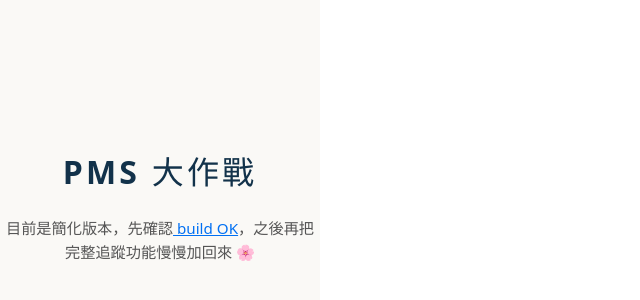
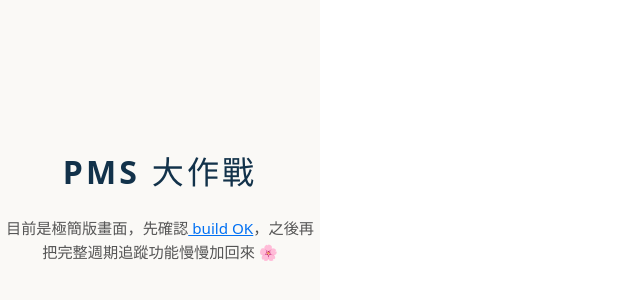
Before and after one commit to phoebehaungs/phoebe-cycle-tracker, a React (Vite) app: page / in a window 1280 px wide. Shown: the part 194-494 px from the top of the page, without its empty margins (0-640 px from the left). Built offline with nearby package versions, Linux system fonts and the light colour scheme.

Commit message:
Update App.tsx

```diff
--- a/src/App.tsx
+++ b/src/App.tsx
@@ -1,18 +1,17 @@
-import type { FC, CSSProperties } from 'react';
-
-const pageStyle: CSSProperties = {
+const pageStyle = {
   minHeight: '100vh',
   margin: 0,
   padding: 0,
   display: 'flex',
-  flexDirection: 'column',
+  flexDirection: 'column' as const,
   justifyContent: 'center',
   alignItems: 'center',
   backgroundColor: '#faf9f6',
-  fontFamily: 'system-ui, -apple-system, BlinkMacSystemFont, "Segoe UI", sans-serif',
+  fontFamily:
+    'system-ui, -apple-system, BlinkMacSystemFont, "Segoe UI", sans-serif',
 };
 
-const titleStyle: CSSProperties = {
+const titleStyle = {
   fontSize: '2rem',
   fontWeight: 800,
   color: '#12324a',
@@ -20,27 +19,27 @@ const titleStyle: CSSProperties = {
   marginBottom: '12px',
 };
 
-const subtitleStyle: CSSProperties = {
+const subtitleStyle = {
   fontSize: '0.95rem',
   color: '#555',
-  textAlign: 'center',
+  textAlign: 'center' as const,
   maxWidth: '320px',
   lineHeight: 1.6,
 };
 
-const highlightStyle: CSSProperties = {
+const highlightStyle = {
   color: '#0070f3',
   textDecoration: 'underline',
 };
 
-const App: FC = () => {
+const App = () => {
   return (
     <div style={pageStyle}>
       <h1 style={titleStyle}>PMS 大作戰</h1>
       <p style={subtitleStyle}>
-        目前是簡化版本，先確認
+        目前是極簡版畫面，先確認
         <span style={highlightStyle}> build OK</span>
-        ，之後再把完整追蹤功能慢慢加回來 🌸
+        ，之後再把完整週期追蹤功能慢慢加回來 🌸
       </p>
     </div>
   );
```
